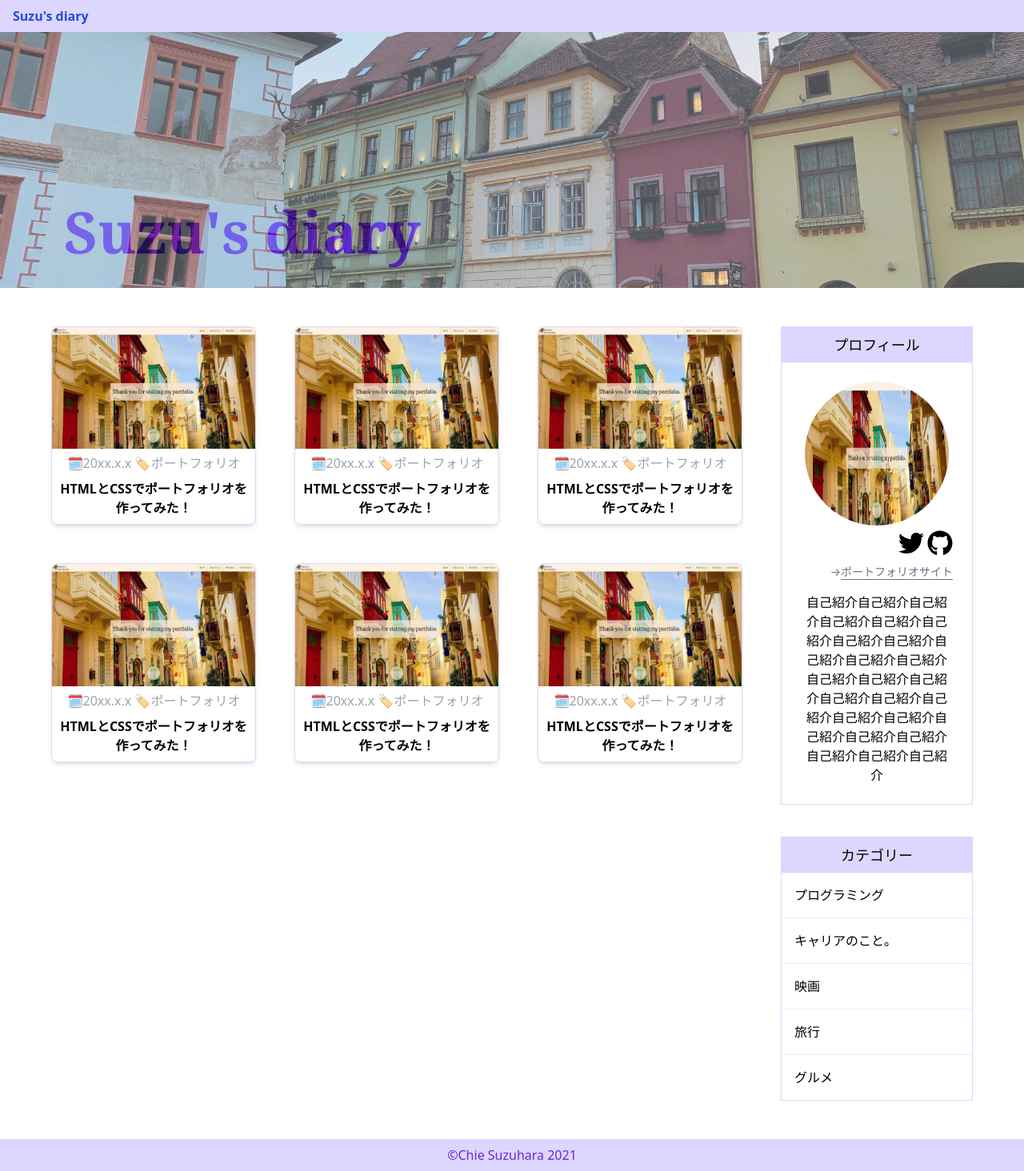
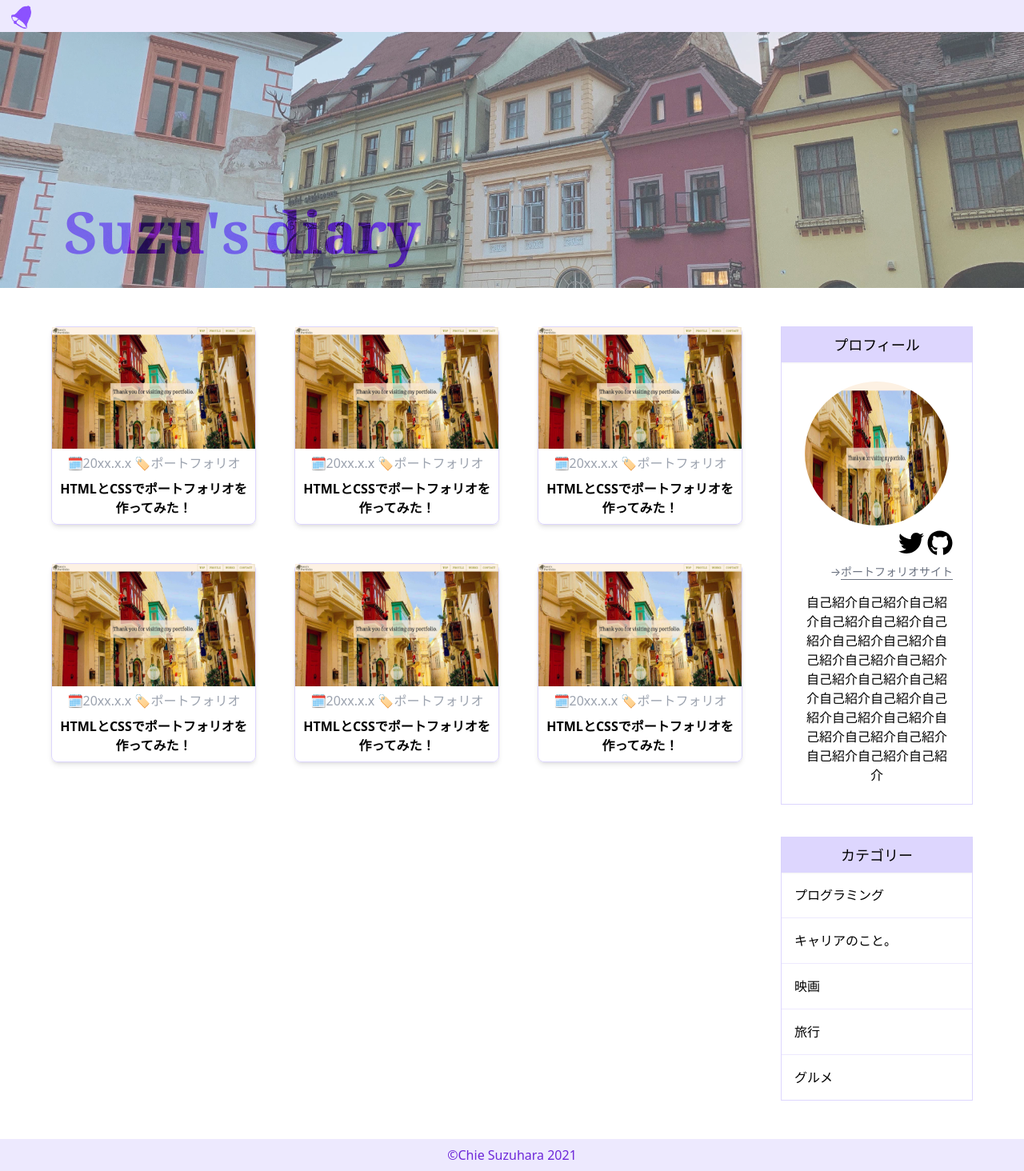
Before and after one commit to suzu1997/my-blog-site, a Next.js app: page / in a window 1280 px wide. Shown: the whole page at 80% size. Built offline with nearby package versions, Linux system fonts and the light colour scheme.

Commit message:
💄 ヘッダーとフッターのデザイン、カラーの変更

```diff
--- a/src/components/layout/Footer.tsx
+++ b/src/components/layout/Footer.tsx
@@ -2,7 +2,7 @@ import { memo, VFC } from 'react';
 
 export const Footer: VFC= memo(() => {
   return (
-    <footer className='text-violet-700 bg-violet-200 w-full h-8 sm:h-10 flex justify-center items-center'>
+    <footer className='text-purple-700 bg-violet-100 w-full h-10 sm:h-10 flex justify-center items-center'>
       &copy;Chie Suzuhara 2021
     </footer>
   );
--- a/src/components/layout/Header.tsx
+++ b/src/components/layout/Header.tsx
@@ -1,12 +1,13 @@
+import Image from 'next/image';
 import Link from 'next/link';
 import { memo, VFC } from 'react';
 
 export const Header: VFC = memo(() => {
   return (
-    <header className='text-blue-700 font-bold bg-violet-200 w-full h-8 sm:h-10 flex items-center justify-between pr-4'>
-      <Link href='' passHref>
-        <div className='flex items-center cursor-pointer h-14 pl-4'>
-          <p>Suzu&apos;s diary</p>
+    <header className='text-purple-700 bg-violet-100 w-full h-10 sm:h-10 flex items-center justify-between pr-4'>
+      <Link href='/' passHref>
+        <div className='flex items-center cursor-pointer pl-3'>
+          <Image src='/suzu.png' width={30} height={35} alt='鈴のアイコン' className=''/>
         </div>
       </Link>
     </header>
```
